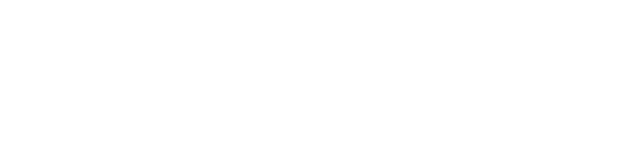
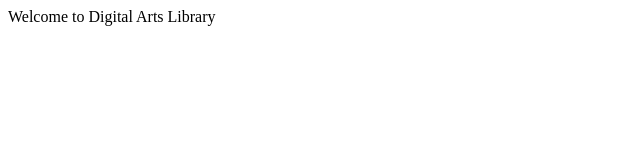
Before and after one commit to kmanthey251/Digitalhub, a plain HTML site: page Index.html in a window 1280 px wide. Shown: the whole page, without its empty margins (0-640 px from the left). Drawn offline with Linux system fonts and the light colour scheme.

Commit message:
i added welcome

```diff
--- a/Index.html
+++ b/Index.html
@@ -9,4 +9,5 @@
 <body>
 
 </body>
+Welcome to Digital Arts Library
 </html>
```
